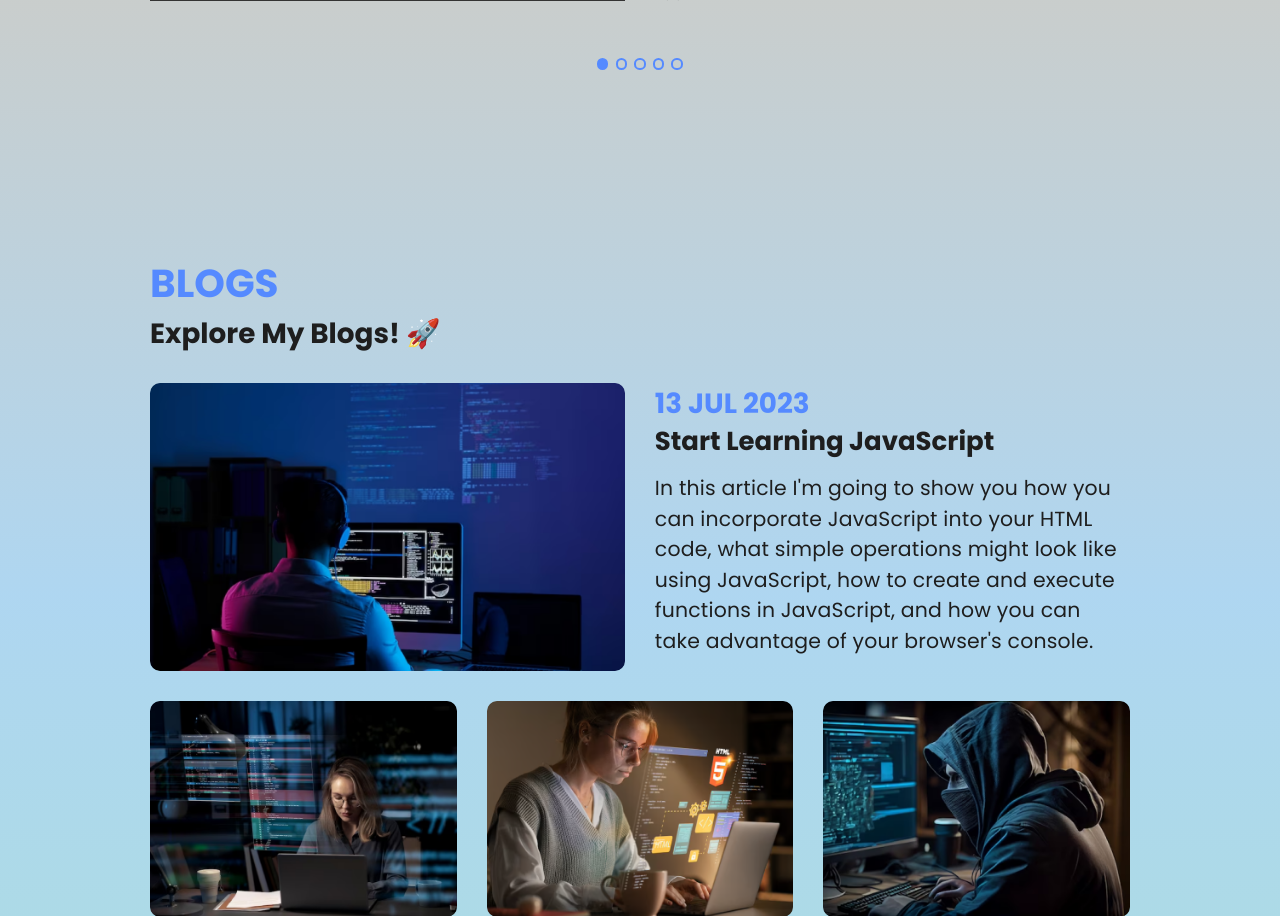
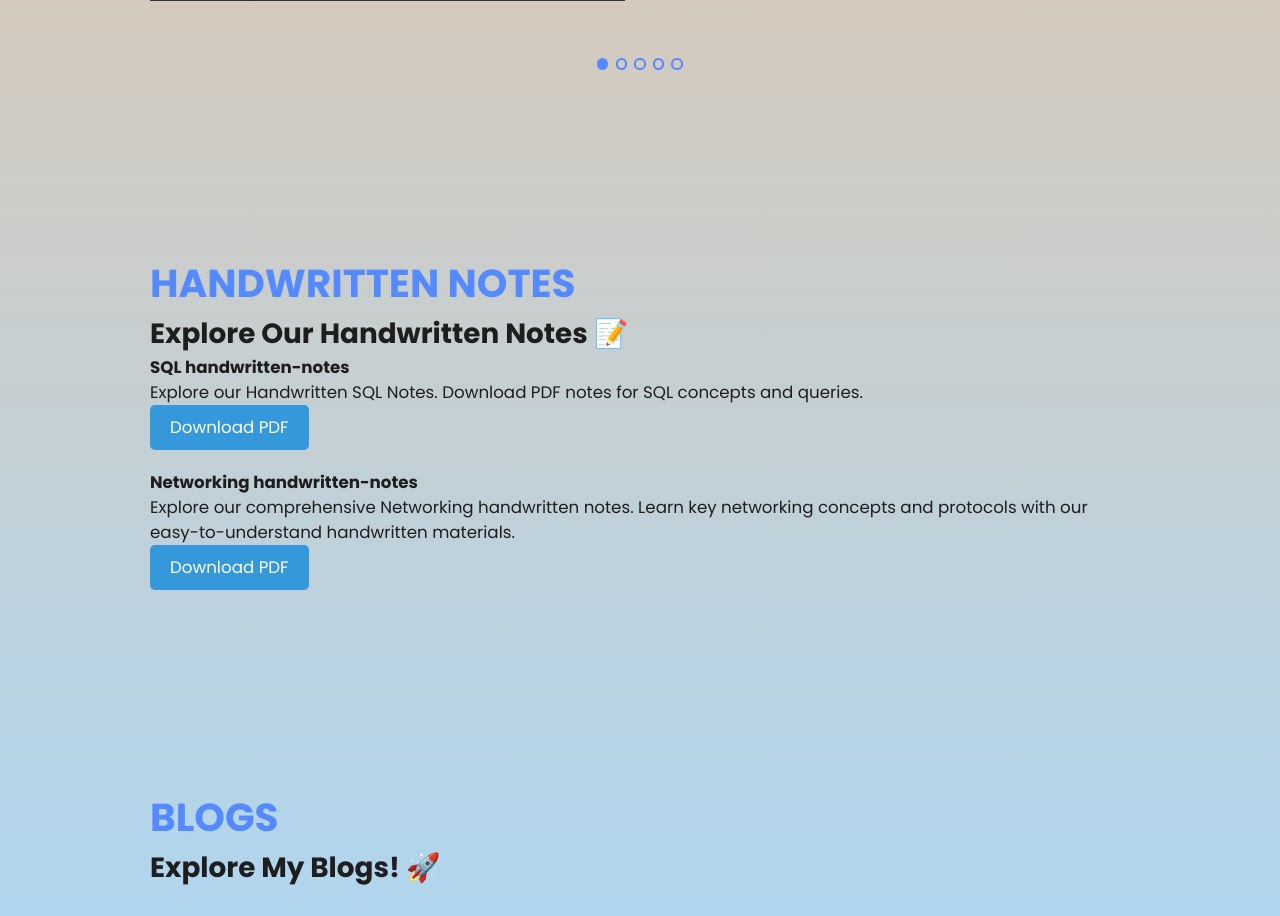
Before and after one commit to ankitgupta1020/Portfolio, a PHP site: page / in a window 1280 px wide. Shown: the part 2469-3385 px from the top of the page. Run offline with PHP 8.4, Linux system fonts and the light colour scheme.

Commit message:
added handwritten notes

```diff
--- a/css/styles.css
+++ b/css/styles.css
@@ -69,9 +69,10 @@
   background: linear-gradient(to right, #ff0000, #00ff00, #0000ff, #ffff00);
 } */
 
- body {
+body {
   background: linear-gradient(to bottom, #f1c40f69, #e780267e, #3498db65, #2ecc706d);
 }
+
 /* body {
   background: linear-gradient(to bottom, #ffffff, #000000);
   color: #ffffff; /* Set text color to white for high contrast */
@@ -262,22 +263,22 @@
   transition-duration: 0.5s;
 }
 
-.btn-mobile-nav.active #bar3 {
+/* .btn-mobile-nav.active #bar3 {
   width: 100%;
   -webkit-transform: rotate(-45deg);
   -ms-transform: rotate(-45deg);
   transform: rotate(-45deg);
   -webkit-transition-duration: 0.5s;
   transition-duration: 0.5s;
-}
+} */
 
-.btn-mobile-nav.active {
+/* .btn-mobile-nav.active {
   -webkit-transition-duration: 0.5s;
   transition-duration: 0.5s;
   -webkit-transform: rotate(180deg);
   -ms-transform: rotate(180deg);
   transform: rotate(180deg);
-}
+} */
 
 /***********************/
 /* HERO SECTION */
@@ -468,6 +469,25 @@ h1 span {
   color: var(--clr-primary);
   font-size: 2.4rem;
   font-weight: 700;
+}
+
+/* Style for the "Download PDF" button */
+.note-card a {
+  display: inline-block;
+  padding: 10px 20px;
+  background-color: #3498db;
+  color: #fff;
+  text-decoration: none;
+  border-radius: 5px;
+  transition: background-color 0.3s ease;
+
+  margin-bottom: 20px;
+  /* Adjust the value to control the amount of spacing */
+
+}
+
+.note-card a:hover {
+  background-color: #2980b9;
 }
 
 /***********************/
--- a/index.html
+++ b/index.html
@@ -60,6 +60,8 @@
       <a class="nav-link main-nav-link" href="#projects">Projects</a>
       <a class="nav-link main-nav-link" href="#blogs">Blogs</a>
       <a class="nav-link main-nav-link" href="#contact">Contact</a>
+      <a class="nav-link main-nav-link" href="#notes">Notes</a>
+
 
       <!-- THEME TOGGLE BUTTON -->
       <button class="switch" id="themeSwitch">
@@ -213,6 +215,34 @@
       <div class="carousel-dots"></div>
     </div>
   </section>
+<!-- HANDWRITTEN NOTES SECTION-->
+<section class="container handwritten-notes-section section" id="handwritten-notes">
+  <h2 class="section-heading">Handwritten Notes</h2>
+  <h3 class="section-subheading">
+    Explore our handwritten notes 📝
+  </h3>
+
+  <div class="notes-container">
+    <!-- Note Card 1 -->
+    <div class="note-card">
+      <h4>SQL handwritten-notes</h4>
+      <p>Explore our Handwritten SQL Notes. Download PDF notes for SQL concepts and queries.</p>
+      <a href="https://drive.google.com/file/d/1o0-Oo44vtRd-hQpUrfAI59He8hf47po5/view?usp=sharing" target="_blank">Download PDF</a>
+    </div>
+
+    <!-- Note Card 2 -->
+    <div class="note-card">
+      <h4>Networking handwritten-notes </h4>
+      <p>Explore our comprehensive Networking handwritten notes.
+        Learn key networking concepts and protocols with our easy-to-understand handwritten materials.</p>
+      <a href="https://drive.google.com/file/d/1oa1c3wGDIM5sH_DBTpBWSoz6sgXq16k9/view?usp=drive_link" target="_blank">Download PDF</a>
+    </div>
+
+
+    <!-- Add more note cards as needed -->
+  </div>
+</section>
+
 
   <!-- BLOG SECTION-->
   <section class="container blog-section section" id="blogs">
```
